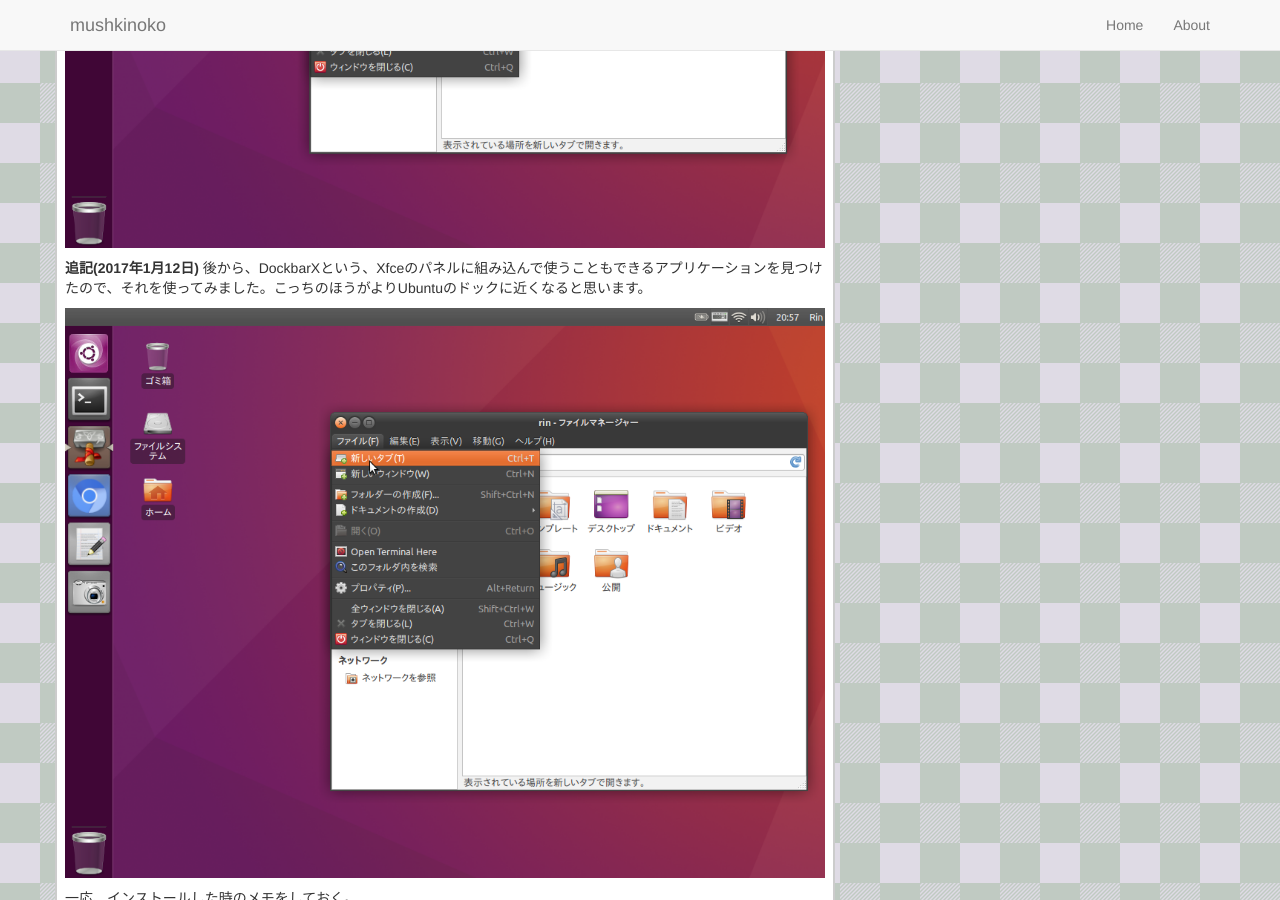
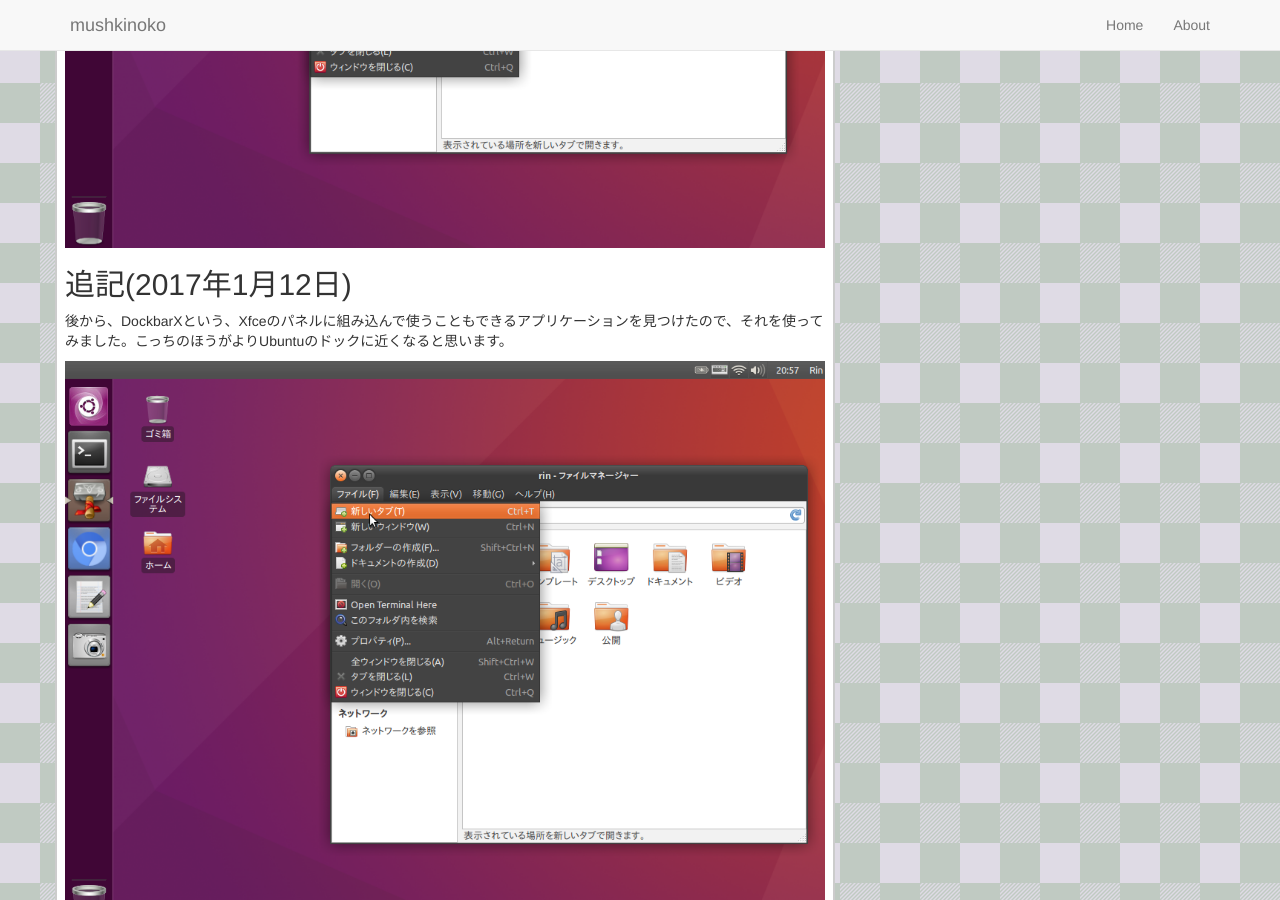
Before and after one commit to mushkinoko/mushkinoko.github.io, a Jekyll site: the page built from _posts/2017-1-9-not-ubuntu2.md, in a window 1280 px wide and 900 px high, scrolled down 877 px. Built offline with Jekyll 4.4.1, drawn with Linux system fonts in a browser that asks for light colours.

```diff
--- a/_posts/2017-1-9-not-ubuntu2.md
+++ b/_posts/2017-1-9-not-ubuntu2.md
@@ -11,7 +11,7 @@ OS自体はやや重くなりましたが、安定していると思います。
 
 ![Ubuntuじゃないその2]({{ site.baseurl }}/img/2017-1-9-not-ubuntu2.png)
 
-**追記(2017年1月12日)**
+## 追記(2017年1月12日)
 後から、DockbarXという、Xfceのパネルに組み込んで使うこともできるアプリケーションを見つけたので、それを使ってみました。こっちのほうがよりUbuntuのドックに近くなると思います。
 
 ![Ubuntuじゃないその2の追記]({{ site.baseurl }}/img/2017-1-12-not-ubuntu2-2.png)
```
